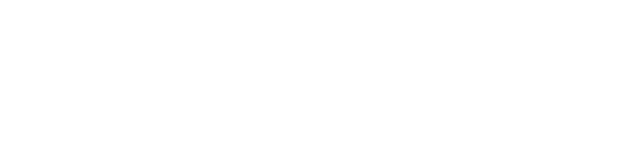
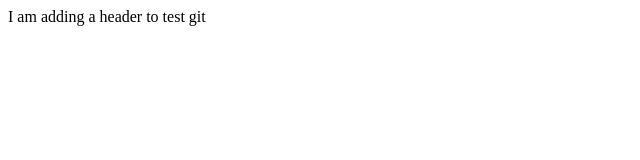
Before and after one commit to deadnedas/collaborative-coffee-page, a plain HTML site: page puslapis/index.html in a window 1280 px wide. Shown: the whole page, without its empty margins (0-640 px from the left). Drawn offline with Linux system fonts and the light colour scheme.

Commit message:
added header for testing

```diff
--- a/puslapis/index.html
+++ b/puslapis/index.html
@@ -6,7 +6,7 @@
     <title>Document</title>
   </head>
   <body>
-    <header></header>
+    <header>I am adding a header to test git</header>
     <main></main>
     <footer></footer>
   </body>
```
